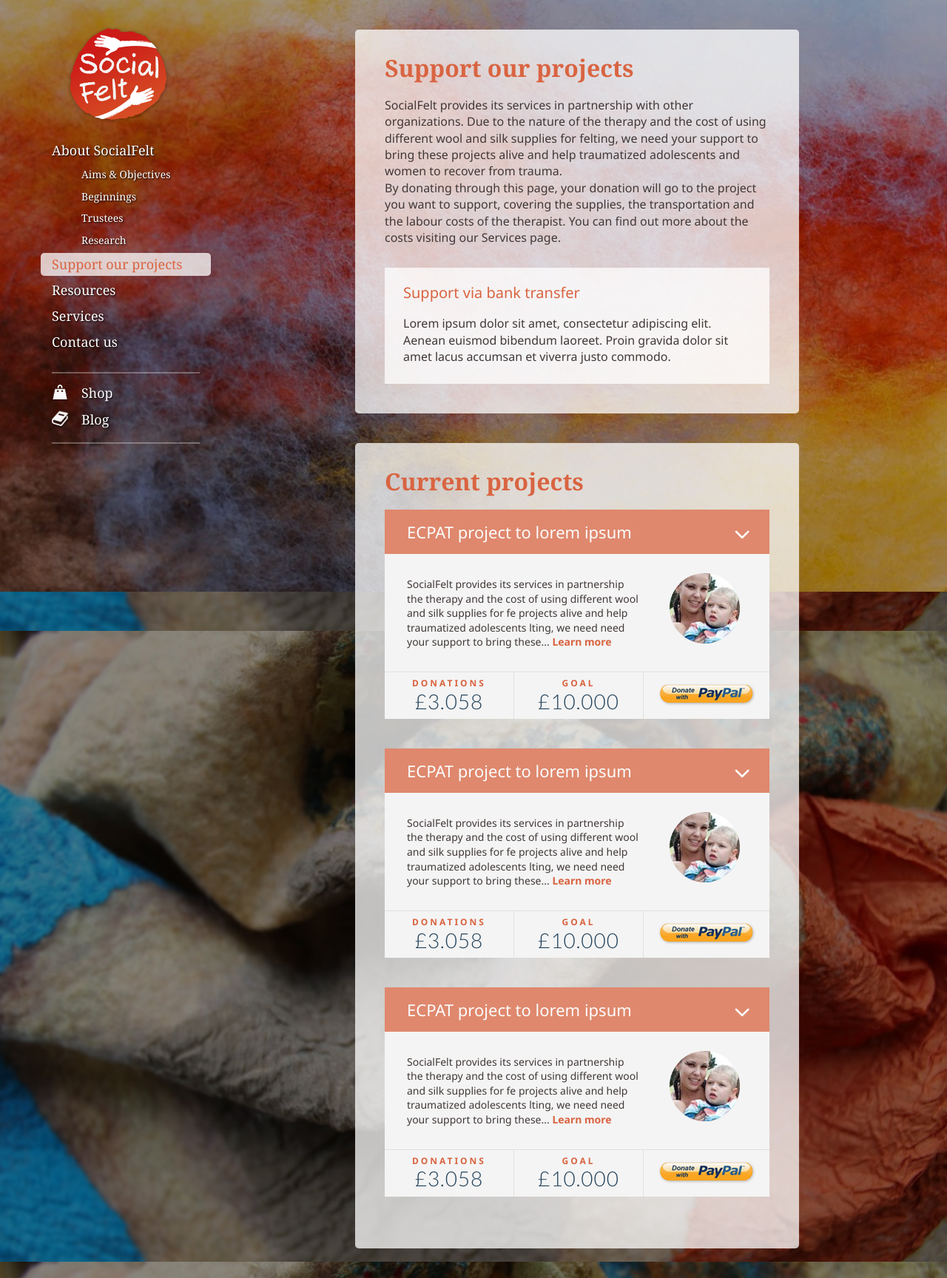
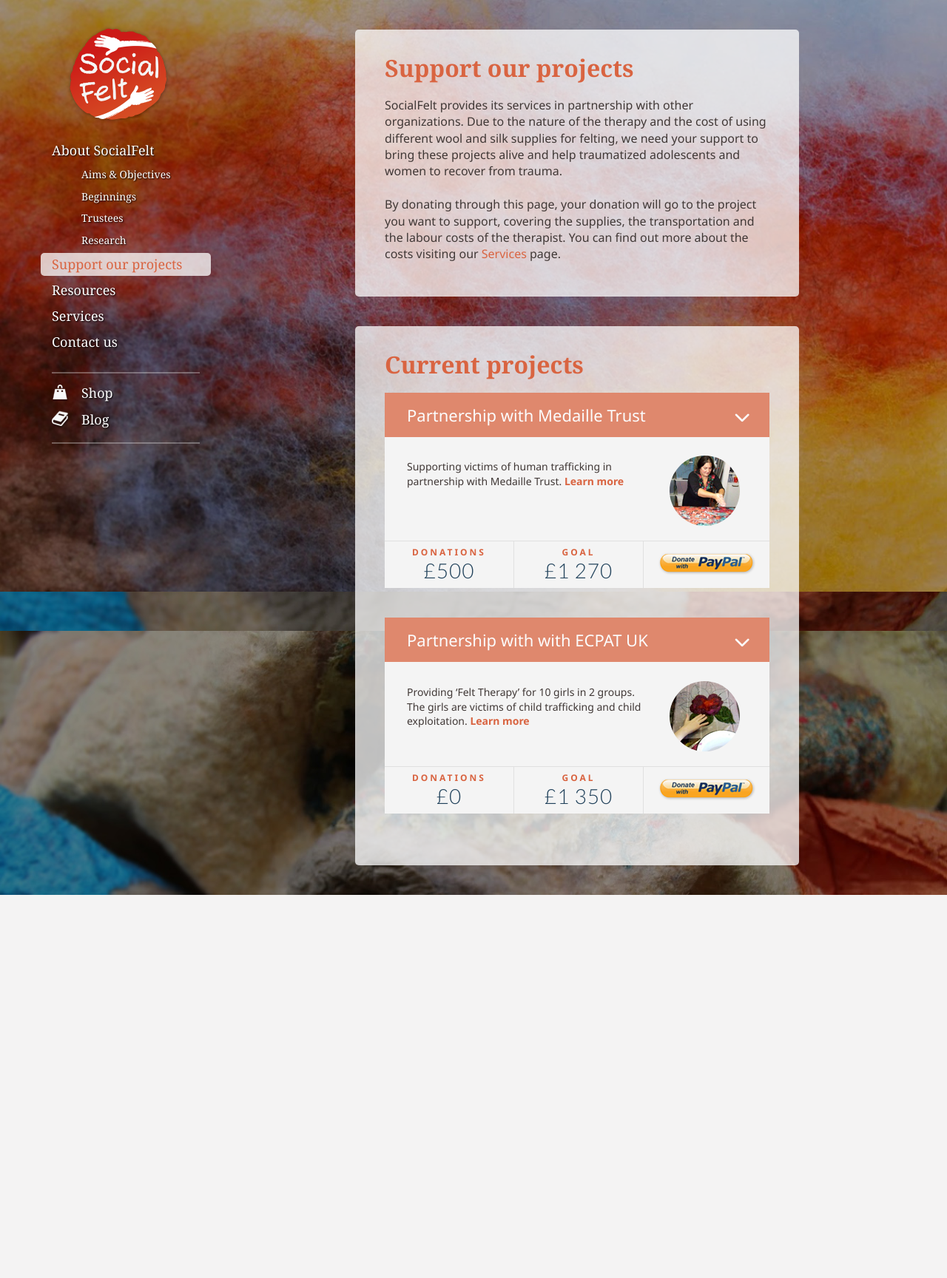
Before and after one commit to gsuhajda/socialfelt, a PHP site: page /page_projects.html in a window 1280 px wide. Shown: the whole page at 74% size. After the commit the page ends 1210 px from the top, so only its background shows below. Run offline with PHP 8.4, Linux system fonts and the light colour scheme; some libraries are stand-ins or nearby versions.

Commit message:
page_projects feltöltése valós tartalommal

```diff
--- a/html/css/page.projects.css
+++ b/html/css/page.projects.css
@@ -9,6 +9,10 @@
   background-color: rgba(255, 255, 255, .75);
   margin: 30px 0 10px 0;
   padding: 20px 25px 10px 25px;
+}
+
+.container_item{
+  min-height: 300px;;
 }
 
 .card{
@@ -77,6 +81,7 @@
 .card .picture_small{
   float: right;
   padding: 25px 40px 0 0;
+  margin-bottom: 20px;
 }
 
 .card .donation{
--- a/html/page_projects.html
+++ b/html/page_projects.html
@@ -59,14 +59,13 @@
 	<section class="container">
 		<article class="container_item">
 			<h1>Support our projects</h1>
-			<p>SocialFelt provides its services in partnership with other organizations. Due to the nature of the therapy and the cost of using different wool and silk supplies for felting, we need your support to bring these projects alive and help traumatized adolescents and women to recover from trauma.<br>
-			By donating through this page, your donation will go to the project you want to support, covering the supplies, the transportation and the labour costs of the therapist. You can find out more about the costs visiting our Services  page.</p>
+			<p>SocialFelt provides its services in partnership with other organizations. Due to the nature of the therapy and the cost of using different wool and silk supplies for felting, we need your support to bring these projects alive and help traumatized adolescents and women to recover from trauma.<br><br>By donating through this page, your donation will go to the project you want to support, covering the supplies, the transportation and the labour costs of the therapist. You can find out more about the costs visiting our <a href="page_services.html">Services</a> page.</p>
 
-		<div class="support_text">
+		<!-- <div class="support_text">
 			<h2>Support via bank transfer</h2>
 			<p>Lorem ipsum dolor sit amet, consectetur adipiscing elit. Aenean euismod bibendum laoreet. Proin gravida dolor sit amet lacus accumsan et viverra justo commodo.
 			<p2>
-		</div>
+		</div> -->
 
 		</article>
 
@@ -78,21 +77,21 @@
 
 				<div class="card_header cf">
 
-					<h2>ECPAT project to lorem ipsum</h2>
+					<h2>Partnership with Medaille Trust</h2>
 					<span class="arrow" data-open-card><a>&nbsp;</a></span>
 
 				</div>
 
 				<figure class="picture_big">
-					<img alt="SofialFelt project" src="images/project_picture.jpg">
+					<img alt="SofialFelt project" src="images/project_picture_mt.jpg">
 				</figure>
 
 				<div class="description cf">
-					<p class="less_txt">SocialFelt provides its services in partnership the therapy and the cost of using different wool and silk supplies for fe projects alive and help traumatized adolescents lting, we need need your support to bring these... <b><a data-open-card>Learn more</a></b/></p>
-					<p class="more_txt">More text. SocialFelt provides its services in partnership the therapy and the cost of using different wool and silk supplies for fe projects alive and help traumatized adolescents lting, we need need your support to bring these. SocialFelt provides its services in partnership the therapy and the cost of using different wool and silk supplies for fe projects alive and help traumatized adolescents lting, we need need your support to bring these... <b><a data-open-card>Show less</a></b/></p>
+					<p class="less_txt">Supporting victims of human trafficking in partnership with Medaille Trust.<b><a data-open-card> Learn more</a></b/></p>
+					<p class="more_txt">Supporting victims of human trafficking in partnership with Medaille Trust.<b><a data-open-card> Show less</a></b/></p>
 
 					<figure class="picture_small">
-						<img alt="SofialFelt project" src="images/project_small.png" alt="Socialfelt project" />
+						<img alt="SofialFelt project" src="images/project_small_mt.png" alt="Socialfelt project" />
 					</figure>
 
 				</div>
@@ -100,12 +99,12 @@
 				<div class="donation cf">
 					<div class="donations">
 						<span class="label">Donations</span>
-						<span class="amount">£3.058</span>
+						<span class="amount">£500</span>
 					</div>
 
 					<div class="goal">
 						<span class="label">Goal</span>
-						<span class="amount">£10.000</span>
+						<span class="amount">£1 270</span>
 					</div>
 
 					<div class="donate_button">
@@ -121,21 +120,21 @@
 
 				<div class="card_header cf">
 
-					<h2>ECPAT project to lorem ipsum</h2>
+					<h2>Partnership with with ECPAT UK</h2>
 					<span class="arrow" data-open-card><a>&nbsp;</a></span>
 
 				</div>
 
 				<figure class="picture_big">
-					<img alt="SofialFelt project" src="images/project_picture.jpg">
+					<img alt="SofialFelt project" src="images/project_picture_ecpat.jpg">
 				</figure>
 
 				<div class="description cf">
-					<p class="less_txt">SocialFelt provides its services in partnership the therapy and the cost of using different wool and silk supplies for fe projects alive and help traumatized adolescents lting, we need need your support to bring these... <b><a data-open-card>Learn more</a></b/></p>
-					<p class="more_txt">More text. SocialFelt provides its services in partnership the therapy and the cost of using different wool and silk supplies for fe projects alive and help traumatized adolescents lting, we need need your support to bring these. SocialFelt provides its services in partnership the therapy and the cost of using different wool and silk supplies for fe projects alive and help traumatized adolescents lting, we need need your support to bring these... <b><a data-open-card>Show less</a></b/></p>
+					<p class="less_txt">Providing ‘Felt Therapy’ for 10 girls in 2 groups. The girls are victims of child trafficking and child exploitation.<b><a data-open-card> Learn more</a></b/></p>
+					<p class="more_txt">Providing ‘Felt Therapy’ for 10 girls in 2 groups. The girls are victims of child trafficking and child exploitation.<b><a data-open-card> Show less</a></b/></p>
 
 					<figure class="picture_small">
-						<img alt="SofialFelt project" src="images/project_small.png" alt="Socialfelt project" />
+						<img alt="SofialFelt project" src="images/project_small_ecpat.png" alt="Socialfelt project" />
 					</figure>
 
 				</div>
@@ -143,12 +142,12 @@
 				<div class="donation cf">
 					<div class="donations">
 						<span class="label">Donations</span>
-						<span class="amount">£3.058</span>
+						<span class="amount">£0</span>
 					</div>
 
 					<div class="goal">
 						<span class="label">Goal</span>
-						<span class="amount">£10.000</span>
+						<span class="amount">£1 350</span>
 					</div>
 
 					<div class="donate_button">
@@ -159,52 +158,6 @@
 
 			</div>
 
-
-			<div class="card">
-
-				<div class="card_header cf">
-
-					<h2>ECPAT project to lorem ipsum</h2>
-					<span class="arrow" data-open-card><a>&nbsp;</a></span>
-
-				</div>
-
-				<figure class="picture_big">
-					<img alt="SofialFelt project" src="images/project_picture.jpg">
-				</figure>
-
-				<div class="description cf">
-					<p class="less_txt">SocialFelt provides its services in partnership the therapy and the cost of using different wool and silk supplies for fe projects alive and help traumatized adolescents lting, we need need your support to bring these... <b><a data-open-card>Learn more</a></b/></p>
-					<p class="more_txt">More text. SocialFelt provides its services in partnership the therapy and the cost of using different wool and silk supplies for fe projects alive and help traumatized adolescents lting, we need need your support to bring these. SocialFelt provides its services in partnership the therapy and the cost of using different wool and silk supplies for fe projects alive and help traumatized adolescents lting, we need need your support to bring these... <b><a data-open-card>Show less</a></b/></p>
-
-					<figure class="picture_small">
-						<img alt="SofialFelt project" src="images/project_small.png" alt="Socialfelt project" />
-					</figure>
-
-				</div>
-
-				<div class="donation cf">
-					<div class="donations">
-						<span class="label">Donations</span>
-						<span class="amount">£3.058</span>
-					</div>
-
-					<div class="goal">
-						<span class="label">Goal</span>
-						<span class="amount">£10.000</span>
-					</div>
-
-					<div class="donate_button">
-						<button type="submit" name="Donate" class="btn"></button>
-					</div>
-
-				</div>
-
-			</div>
-
-
-
-
 		</article>
 
 	</section>
```
Also changed, not shown: html/images/project_picture_ecpat.jpg (added), html/images/project_picture_mt.jpg (added), html/images/project_small_ecpat.jpg (added), html/images/project_small_ecpat.png (added), html/images/project_small_mt.png (added).
